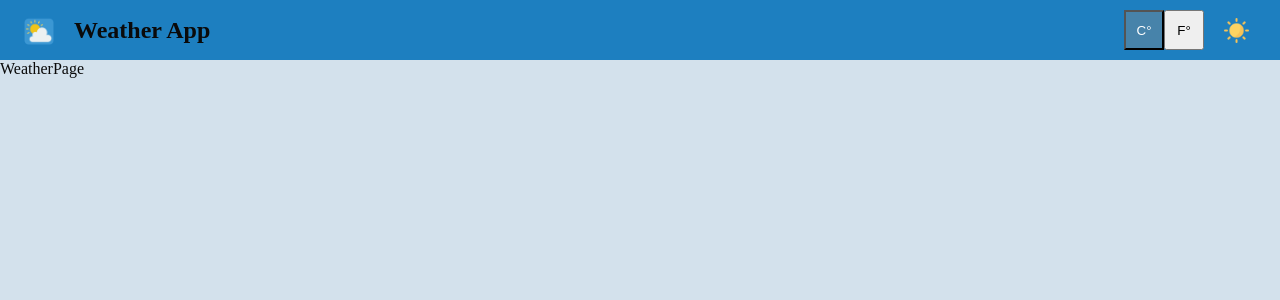
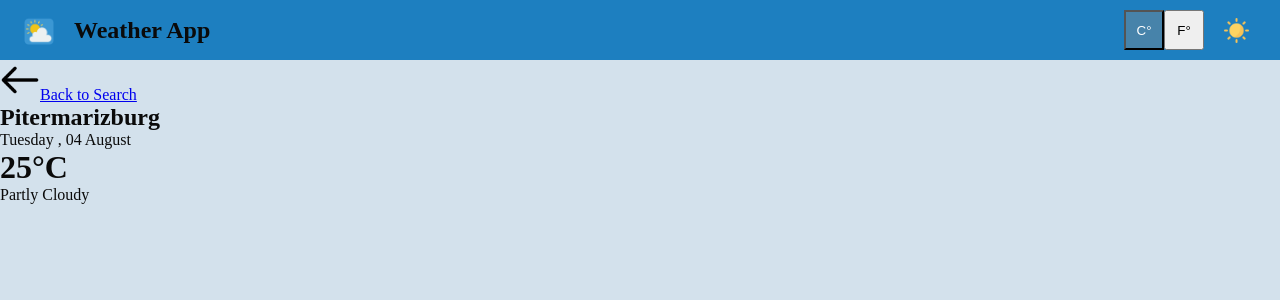
Before and after one commit to Neliswa084/react-weather-app, a React (Vite) app: page /weather in a window 1280 px wide. Shown: the top 300 px of the page. Built offline with nearby package versions, Linux system fonts and the light colour scheme.

Commit message:
Navigation from search to weather page and also from weather page to search page

```diff
--- /dev/null
+++ b/src/Components/CurrentWeather/CurrentWeather.module.css
@@ -0,0 +1,3 @@
+.icon{
+    width: 40px;
+}
--- /dev/null
+++ b/src/Components/CurrentWeather/CurrentWeather.tsx
@@ -0,0 +1,20 @@
+import React from 'react'
+import {Text} from '../../Components/Text/Text'
+import styles from './CurrentWeather.module.css'
+import {NavLink ,useNavigate} from 'react-router-dom'
+import backIcon from '../../assets/back.png'
+
+export const CurrentWeather = () => {
+  return (
+    <div>
+         <NavLink to={'/'} className={styles.link} >
+         <img className={styles['icon']} src={backIcon} alt="Back" />
+         Back to Search</NavLink>
+        <Text variant={'h2'}>Pitermarizburg</Text>
+        <Text variant={'p'}>Tuesday , 04 August</Text>
+        <Text variant={'h1'}>25°C</Text>
+        <Text variant={'p'}>Partly Cloudy</Text>
+
+    </div>
+  )
+}
--- a/src/pages/WeatherPage.tsx
+++ b/src/pages/WeatherPage.tsx
@@ -1,7 +1,8 @@
 import React from 'react'
+import { CurrentWeather } from '../Components/CurrentWeather/CurrentWeather'
 
 export const WeatherPage = () => {
   return (
-    <div>WeatherPage</div>
+    <CurrentWeather />
   )
 }
```
Also changed, not shown: src/assets/back.png (added).
